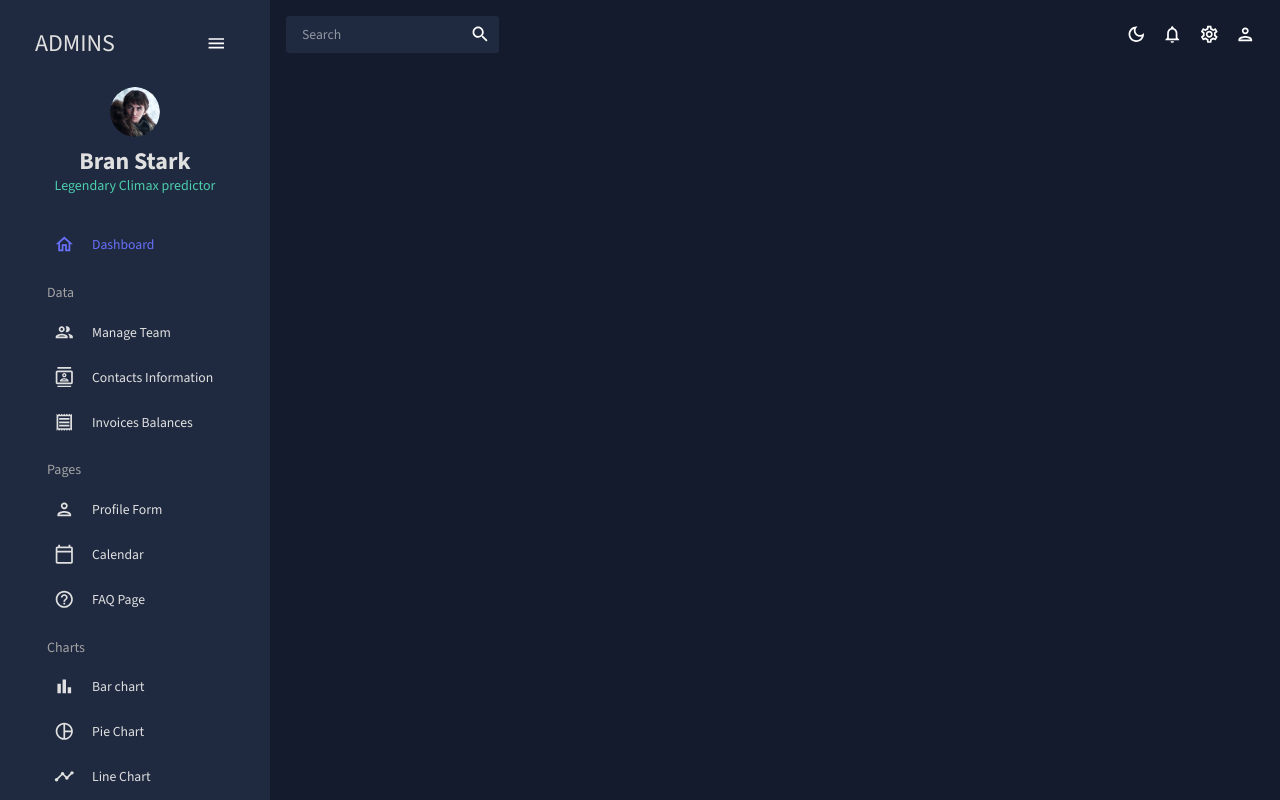
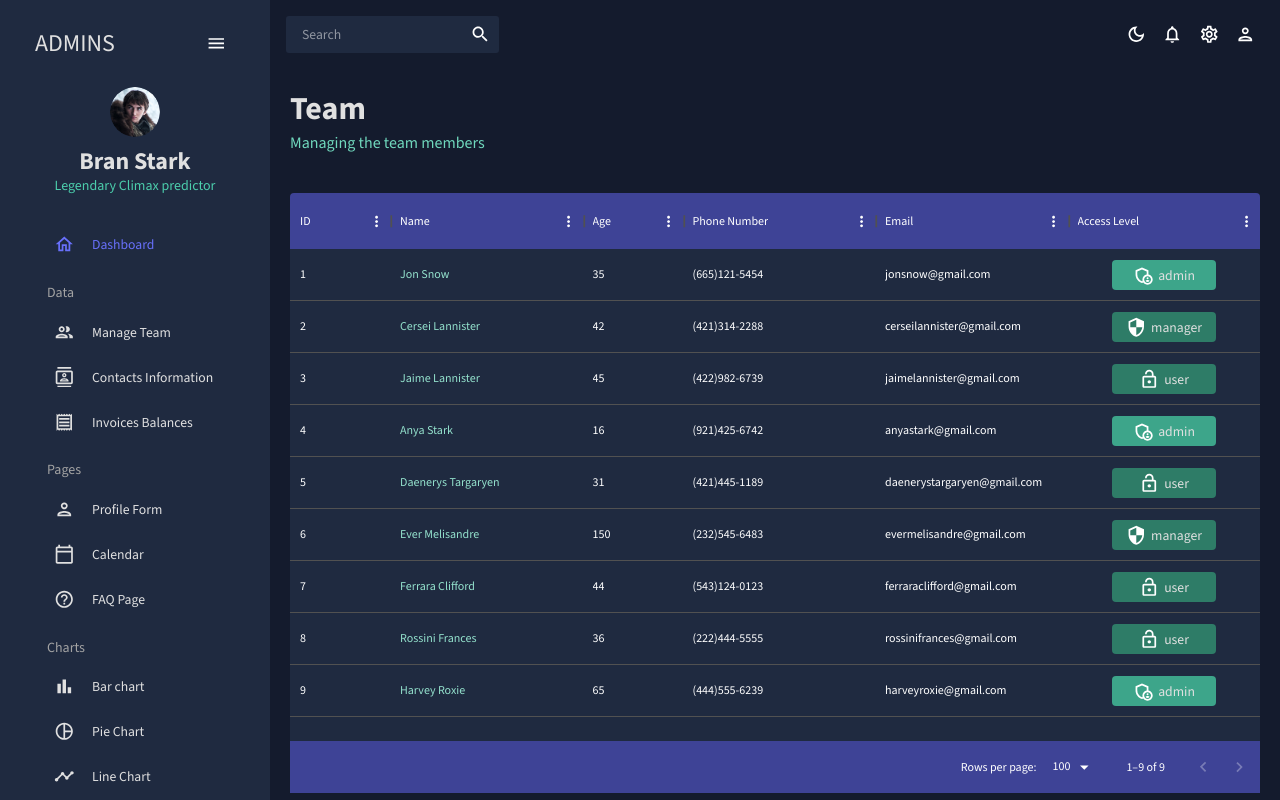
Before and after one commit to ghoshrohit72/AdminDashboard, a React (Create React App) app: page /team in a window 1280 px wide. Built offline with nearby package versions, Linux system fonts and the light colour scheme.

Commit message:
Added Data grid and contact information

```diff
--- a/src/App.js
+++ b/src/App.js
@@ -4,9 +4,9 @@ import { Routes, Route } from "react-router-dom";
 import Topbar from "./scenes/global/Topbar";
 import Dashboard from "./scenes/dashboard";
 import Sidebar from "./scenes/global/Sidebar";
-// import Team from './scenes/team';
+import Team from './scenes/team/index';
 // import Invoices from './scenes/invoices';
-// import Contacts from './scenes/contacts';
+import Contacts from './scenes/contacts';
 // import Bar from './scenes/bar';
 // import Form from './scenes/form';
 // import Line from './scenes/line';
@@ -27,8 +27,8 @@ function App() {
             <Topbar />
             <Routes>
               <Route path="/" element={<Dashboard />} />
-              {/* <Route path="/team" element={<Team />} /> */}
-              {/* <Route path="/contacts" element={<Contacts />} /> */}
+              <Route path="/team" element={<Team />} />
+              <Route path="/contacts" element={<Contacts />} />
               {/* <Route path="/invoices" element={<Invoices />} /> */}
               {/* <Route path="/form" element={<Form />} /> */}
               {/* <Route path="/bar" element={<Bar />} /> */}
--- /dev/null
+++ b/src/scenes/contacts/index.jsx
@@ -0,0 +1,103 @@
+import { Box } from "@mui/material";
+import { DataGrid, GridToolbar } from "@mui/x-data-grid";
+import { tokens } from "../../theme";
+import { mockDataContacts } from "../../data/mockData";
+import Header from "../../components/Header";
+import { useTheme } from "@mui/material";
+
+const Contacts = () => {
+  const theme = useTheme();
+  const colors = tokens(theme.palette.mode);
+
+  const columns = [
+    { field: "id", headerName: "ID", flex: 0.5 },
+    { field: "registrarId", headerName: "Registrar ID" },
+    {
+      field: "name",
+      headerName: "Name",
+      flex: 1,
+      cellClassName: "name-column--cell",
+    },
+    {
+      field: "age",
+      headerName: "Age",
+      type: "number",
+      headerAlign: "left",
+      align: "left",
+    },
+    {
+      field: "phone",
+      headerName: "Phone Number",
+      flex: 1,
+    },
+    {
+      field: "email",
+      headerName: "Email",
+      flex: 1,
+    },
+    {
+      field: "address",
+      headerName: "Address",
+      flex: 1,
+    },
+    {
+      field: "city",
+      headerName: "City",
+      flex: 1,
+    },
+    {
+      field: "zipCode",
+      headerName: "Zip Code",
+      flex: 1,
+    },
+  ];
+
+  return (
+    <Box m="20px">
+      <Header
+        title="CONTACTS"
+        subtitle="List of Contacts for Future Reference"
+      />
+      <Box
+        m="40px 0 0 0"
+        height="75vh"
+        sx={{
+          "& .MuiDataGrid-root": {
+            border: "none",
+          },
+          "& .MuiDataGrid-cell": {
+            borderBottom: "none",
+          },
+          "& .name-column--cell": {
+            color: colors.greenAccent[300],
+          },
+          "& .MuiDataGrid-columnHeaders": {
+            backgroundColor: colors.blueAccent[700],
+            borderBottom: "none",
+          },
+          "& .MuiDataGrid-virtualScroller": {
+            backgroundColor: colors.primary[400],
+          },
+          "& .MuiDataGrid-footerContainer": {
+            borderTop: "none",
+            backgroundColor: colors.blueAccent[700],
+          },
+          "& .MuiCheckbox-root": {
+            color: `${colors.greenAccent[200]} !important`,
+          },
+          "& .MuiDataGrid-toolbarContainer .MuiButton-text": {
+            color: `${colors.grey[100]} !important`,
+          },
+        }}
+      >
+        <DataGrid
+          rows={mockDataContacts}
+          columns={columns}
+          components={{ Toolbar: GridToolbar }}
+        />
+      </Box>
+    </Box>
+  );
+};
+
+export default Contacts;
--- /dev/null
+++ b/src/scenes/team/index.jsx
@@ -0,0 +1,105 @@
+import { Box, Typography, useTheme } from "@mui/material";
+import { DataGrid } from "@mui/x-data-grid";
+import { tokens } from "../../theme";
+import { mockDataTeam } from "../../data/mockData";
+import AdminPanelSettingsOutlinedIcon from "@mui/icons-material/AdminPanelSettingsOutlined";
+import LockOpenOutlinedIcon from "@mui/icons-material/LockOpenOutlined";
+import SecurityOutlinedIcon from "@mui/icons-material/SecurityOutlined";
+import Header from "../../components/Header";
+
+const Team = () => {
+  const theme = useTheme();
+  const colors = tokens(theme.palette.mode);
+
+  const columns = [
+    { field: "id", headerName: "ID" },
+    {
+      field: "name",
+      headerName: "Name",
+      flex: 1,
+      cellClassName: "name-column--cell",
+    },
+    {
+      field: "age",
+      headerName: "Age",
+      type: "number",
+      headerAlign: "left",
+      align: "left",
+    },
+    {
+      field: "phone",
+      headerName: "Phone Number",
+      flex: 1,
+    },
+    {
+      field: "email",
+      headerName: "Email",
+      flex: 1,
+    },
+    {
+      field: "access",
+      headerName: "Access Level",
+      flex: 1,
+      renderCell: ({ row: { access } }) => {
+        return (
+          <Box
+            width={"60%"}
+            m={"0 auto"}
+            p={"5px"}
+            display={"flex"}
+            justifyContent={"center"}
+            backgroundColor={
+              access === "admin"
+                ? colors.greenAccent[600]
+                : colors.greenAccent[700]
+            }
+            borderRadius={"4px"}
+          >
+            {access === "admin" && <AdminPanelSettingsOutlinedIcon />}
+            {access === "manager" && <SecurityOutlinedIcon />}
+            {access === "user" && <LockOpenOutlinedIcon />}
+            <Typography color={colors.grey[100]} sx={{ ml: "5px" }}>
+              {access}
+            </Typography>
+          </Box>
+        );
+      },
+    },
+  ];
+
+  return (
+    <Box m={"20px"}>
+      <Header title={"Team"} subtitle={"Managing the team members"} />
+      <Box
+        m={"40px 0 0 0"}
+        height={"75vh"}
+        sx={{
+          "& .MuiDataGrid-root": {
+            border: "none",
+          },
+          "& .MuiDataGrid-cell": {
+            borderBottom: 'none'
+          },
+          "& .name-column--cell" : {
+            color: colors.greenAccent[300]
+          },
+          "& .MuiDataGrid-columnHeaders": {
+            backgroundColor: colors.blueAccent[700],
+            borderBottom: "none"
+          },
+          "& .MuiDataGrid-virtualScroller": {
+            backgroundColor: colors.primary[400]
+          },
+          "& .MuiDataGrid-footerContainer": {
+            borderTop: "none",
+            backgroundColor: colors.blueAccent[700]
+          }
+        }}
+      >
+        <DataGrid rows={mockDataTeam} columns={columns} />
+      </Box>
+    </Box>
+  );
+};
+
+export default Team;
```
Also changed, not shown: src/scenes/dashboard/index.jsx (line endings or trailing spaces).
